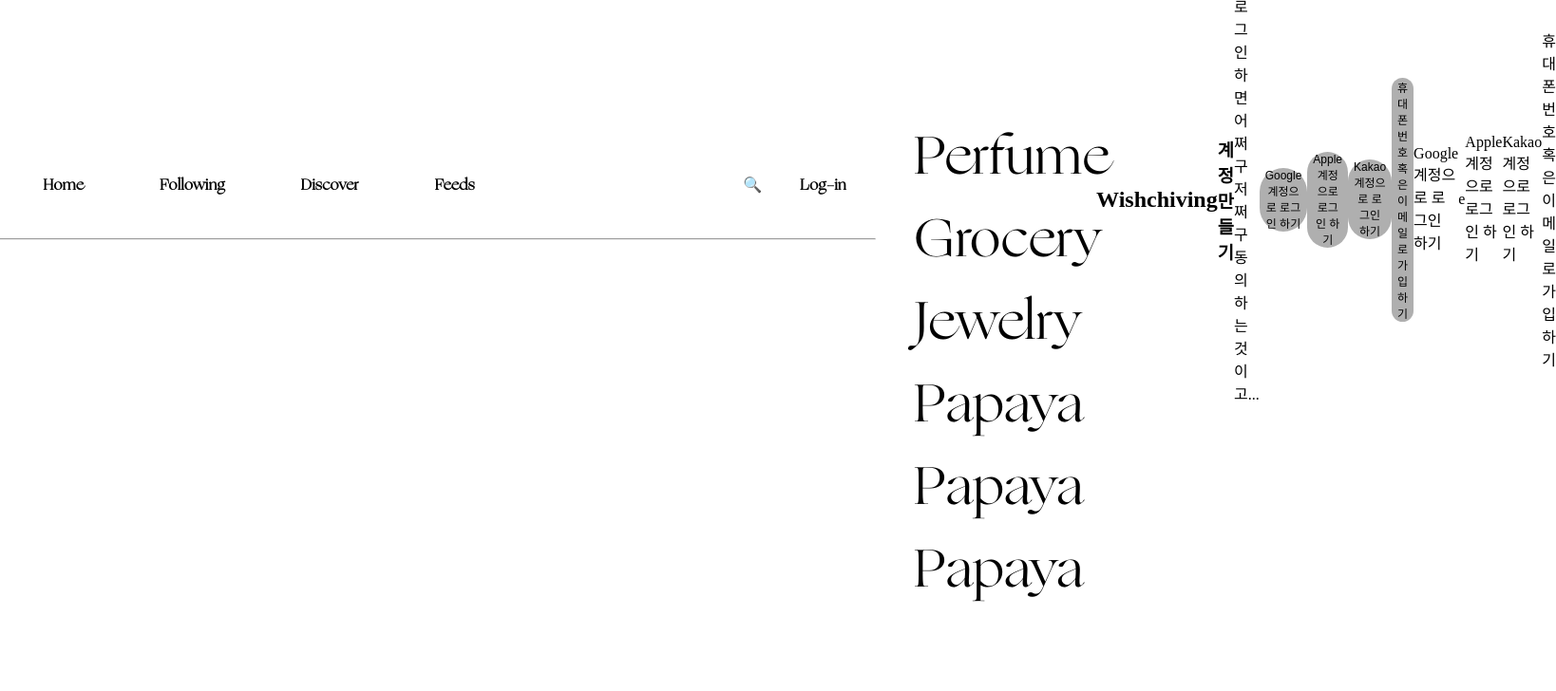
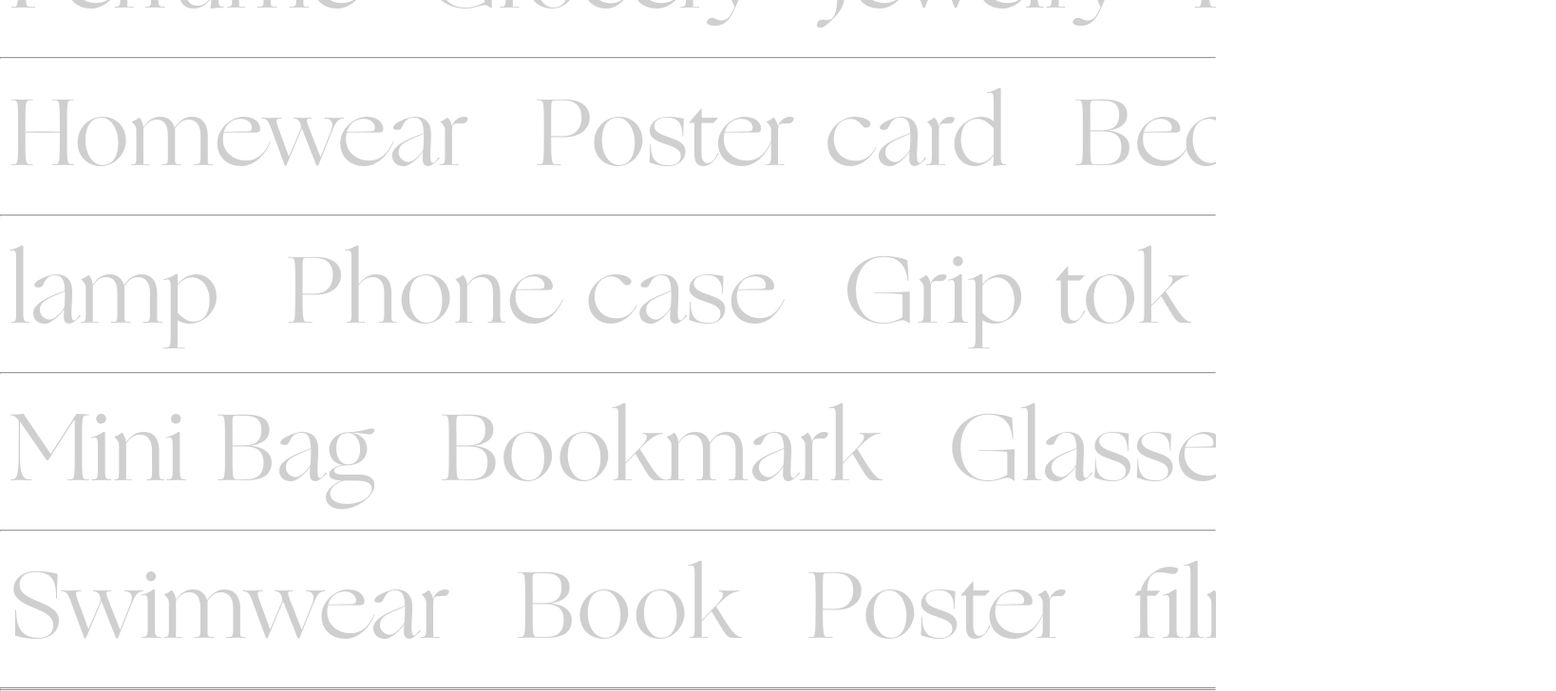
Before and after one commit to qiyana-ratchet/Owner, a React (Create React App) app: page /join in a window 1280 px wide. Shown: the part 190-918 px from the top of the page at 95% size, 1638 px wide, since content can reach past the window. Before the commit the page ends 838 px from the top, so only its background shows below. Built offline with nearby package versions, Linux system fonts and the light colour scheme.

Commit message:
tag: 태그 페이지

```diff
--- a/src/css/JoinPage.css
+++ b/src/css/JoinPage.css
@@ -105,20 +105,77 @@
     display: inline-block;
 }
 
+@keyframes box-ani {
+    from {
+        transform: translate(0, 0);
+    }
+    to {
+        transform: translate(-1200px, 0);
+    }
+}
+@-webkit-keyframes move {
+    from {
+        left: -30%;
+    }
+    to {
+        left: 100%;
+    }
+}
+
+@-webkit-keyframes moveFirst {
+    from {
+        left: 50%;
+    }
+    to {
+        left: 100%;
+    }
+}
+
+.initialCat {
+    position: absolute;
+    left: 100%;
+    top: 150px;
+    animation: moveFirst 3s linear .2s;
+    animation-iteration-count: 1;
+    width: 150px;
+}
+
 .banner-container{
-    display: flex;
+    white-space: pre;
+    text-overflow: clip;
+    overflow: hidden;
+    margin: 0 auto;
     width: 100vw;
-    height: 200px;
+    height: 160px;
     display: inline-block;
     font-family: 'ogg';
     font-weight: bolder;
+    /*animation: box-ani 4s cubic-bezier(0,.97,.7,.67) !* 애니메이션 적용 *!*/
 }
 
+.banner-container > ul{
+    height: 100px;
+    margin: 0 auto;
+    padding-left: 10px;
+}
 .banner-container > ul > li {
-    width: 15vw;
-    margin: 0 auto;
+    /*width: 280px;*/
+    height: 100px;
+    margin: 10px auto;
+    padding-right: 70px;
     display: inline-block;
-    font-size: 56px;
+    color:#CFCFCF;
+    font-size: 100px;
     font-family: 'ogg';
     font-weight: lighter;
 }
+
+.banner-container > ul > li:hover {
+    color: black;
+}
+/*.banner-container > ul > li > span{*/
+/*}*/
+
+hr{
+ margin: 0 auto;
+}
--- a/src/page/JoinPage.js
+++ b/src/page/JoinPage.js
@@ -11,7 +11,7 @@ function JoinPage() {
 
   return (
 
-    <div className={styles.main}>
+    <div>
       <header className="site-navbar" role="banner">
 
         <div className="container">
@@ -42,22 +42,102 @@ function JoinPage() {
           <li>Grocery</li>
           <li>Jewelry</li>
           <li>Papaya</li>
+          <li>Perfume</li>
+          <li>Grocery</li>
+          <li>Jewelry</li>
           <li>Papaya</li>
+          <li>Perfume</li>
+          <li>Grocery</li>
+          <li>Jewelry</li>
           <li>Papaya</li>
         </ul>
       </div>
-      <h2>Wishchiving</h2>
-      <h3>계정 만들기</h3>
-      <a>로그인하면 어쩌구저쩌구 동의하는 것이고...<br/></a>
-      <Button className="" text="Google 계정으로 로그인 하기" onClick={googleLogin}/>
-      <Button className={styles.appleLoginButton} text="Apple 계정으로 로그인 하기" onClick={googleLogin}/>
-      <Button className={styles.kakaoLoginButton} text="Kakao 계정으로 로그인 하기" onClick={googleLogin}/>
-      <Button className={styles.emailLoginButton} text="휴대폰 번호 혹은 이메일로 가입하기" onClick={googleLogin}/>
+      <hr/>
+      <div className="banner-container">
+        <ul>
+          <li>Homewear</li>
+          <li>Poster card</li>
+          <li>Bedding</li>
+          <li>Bedding</li>
+          <li>Perfume</li>
+          <li>Grocery</li>
+          <li>Jewelry</li>
+          <li>Papaya</li>
+          <li>Perfume</li>
+          <li>Grocery</li>
+          <li>Jewelry</li>
+          <li>Papaya</li>
+        </ul>
+      </div>
+      <hr/>
+      <div className="banner-container">
+        <ul>
+          <li>lamp</li>
+          <li>Phone case</li>
+          <li>Grip tok</li>
+          <li>Bedding</li>
+          <li>Perfume</li>
+          <li>Grocery</li>
+          <li>Jewelry</li>
+          <li>Papaya</li>
+          <li>Perfume</li>
+          <li>Grocery</li>
+          <li>Jewelry</li>
+          <li>Papaya</li>
+        </ul>
+      </div>
+      <hr/>
+      <div className="banner-container">
+        <ul>
+          <li>Mini Bag</li>
+          <li>Bookmark</li>
+          <li>Glasses</li>
+          <li>fabric</li>
+          <li>Cup</li>
+          <li>Grocery</li>
+          <li>Jewelry</li>
+          <li>Papaya</li>
+          <li>Perfume</li>
+          <li>Grocery</li>
+          <li>Jewelry</li>
+          <li>Papaya</li>
+        </ul>
+      </div>
+      <hr/>
+      <div className="banner-container">
+        <ul>
+          <li>Swimwear</li>
+          <li>Book</li>
+          <li>Poster</li>
+          <li>filmcamera</li>
+          <li>filmcamera</li>
+          <li>Grocery</li>
+          <li>Jewelry</li>
+          <li>Papaya</li>
+          <li>Perfume</li>
+          <li>Grocery</li>
+          <li>Jewelry</li>
+          <li>Papaya</li>
+        </ul>
+      </div>
+      <hr/>
 
-      <a className={styles.loginWithAccount}>Google 계정으로 로그인 하기<br/></a>e
-      <a className={styles.loginWithAccount}>Apple 계정으로 로그인 하기<br/></a>
-      <a className={styles.loginWithAccount}>Kakao 계정으로 로그인 하기<br/></a>
-      <a className={styles.loginWithAccount}>휴대폰 번호 혹은 이메일로 가입하기</a>
+      {/*<li className="initialCat">asdf</li>*/}
+      <hr/>
+
+
+      {/*<h2>Wishchiving</h2>*/}
+      {/*<h3>계정 만들기</h3>*/}
+      {/*<a>로그인하면 어쩌구저쩌구 동의하는 것이고...<br/></a>*/}
+      {/*<Button className="" text="Google 계정으로 로그인 하기" onClick={googleLogin}/>*/}
+      {/*<Button className={styles.appleLoginButton} text="Apple 계정으로 로그인 하기" onClick={googleLogin}/>*/}
+      {/*<Button className={styles.kakaoLoginButton} text="Kakao 계정으로 로그인 하기" onClick={googleLogin}/>*/}
+      {/*<Button className={styles.emailLoginButton} text="휴대폰 번호 혹은 이메일로 가입하기" onClick={googleLogin}/>*/}
+
+      {/*<a className={styles.loginWithAccount}>Google 계정으로 로그인 하기<br/></a>e*/}
+      {/*<a className={styles.loginWithAccount}>Apple 계정으로 로그인 하기<br/></a>*/}
+      {/*<a className={styles.loginWithAccount}>Kakao 계정으로 로그인 하기<br/></a>*/}
+      {/*<a className={styles.loginWithAccount}>휴대폰 번호 혹은 이메일로 가입하기</a>*/}
 
     </div>
   )
```
Also changed, not shown: src/img/2.PNG (added).
